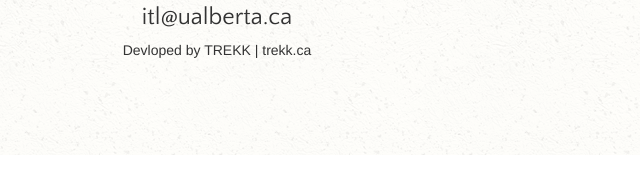
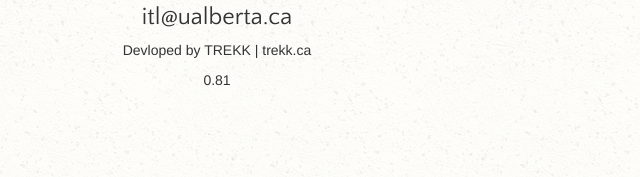
Before and after one commit to abhtony/projectMisterMeeseek, a plain HTML site: page index.html in a window 1280 px wide. Shown: the part 7323-7500 px from the top of the page, 423-1063 px from the left. Before the commit the page ends 7478 px from the top, so only its background shows below. Drawn offline with nearby package versions, Linux system fonts and the light colour scheme.

Commit message:
Add files via upload

```diff
--- a/index.html
+++ b/index.html
@@ -330,5 +330,6 @@
 	<h1>Contact Us</h1>
 	<h3>itl@ualberta.ca</h3>
 	<p>Devloped by TREKK | trekk.ca</p>
+	<p>0.81</p>
 </footer>
 </html>
```
